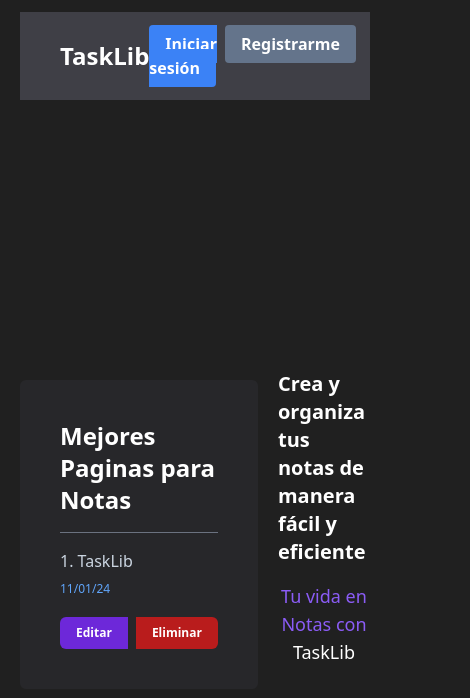
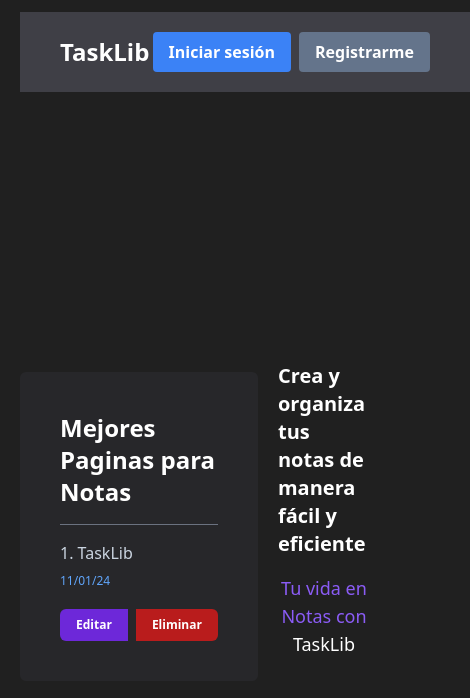
Before and after one commit to AndresManjarres/TaskLogin, a React (Vite) app in the folder client/: page / in a window 390 px wide. Shown: the top 698 px of the page, 470 px wide, since content can reach past the window. Built offline with nearby package versions, Linux system fonts and the light colour scheme.

Commit message:
Diseño responsive y delimitadores detamaño de pantalla

```diff
--- a/client/src/components/Navbar.jsx
+++ b/client/src/components/Navbar.jsx
@@ -7,7 +7,7 @@ function Navbar() {
   const { isAuthenticated, logout, user } = useAuth();
 
   return (
-    <nav className="bg-zinc-700 my-3 flex justify-between py-5 px-10 items-center">
+    <nav className="bg-zinc-700 my-3 flex justify-between py-5 px-10 items-center w-full max-w-screen-mx mx-auto min-w-[450px]">
       <Link to='/'>
         <h1 className="text-2xl font-bold">TaskLib</h1>
       </Link>
@@ -15,7 +15,7 @@ function Navbar() {
       <ul className="flex gap-x-2">
         {isAuthenticated ? (
           <>
-            <li>
+            <li className="hidden md:block">
               Bienvenido {user.username}
             </li>
             <li>
@@ -37,14 +37,14 @@ function Navbar() {
           <>
             <li>
               <Link to='/login'
-                className="bg-blue-500 hover:bg-blue-400 text-white font-bold py-2 px-4 rounded"
+                className="bg-blue-500 hover:bg-blue-400 text-white font-bold py-2 px-4 rounded flex items-center"
               >
                 Iniciar sesión
               </Link>
             </li>
             <li>
               <Link to='/register'
-                className="bg-slate-500 hover:bg-slate-600 text-white font-bold py-2 px-4 rounded"
+                className="bg-slate-500 hover:bg-slate-600 text-white font-bold py-2 px-4 rounded flex items-center"
               >Registrarme</Link>
             </li>
           </>
--- a/client/src/pages/TaskPage.jsx
+++ b/client/src/pages/TaskPage.jsx
@@ -17,7 +17,7 @@ function TaskPage() {
   );
 
   return (
-    <div className="grid grid-cols-3 gap-2">
+    <div className="grid sm:grid-cols-2 md:grid-cols-3 gap-2">
       {tasks.map(task => (
         <TaskCard key={task._id} task={task} />
       ))}
```
